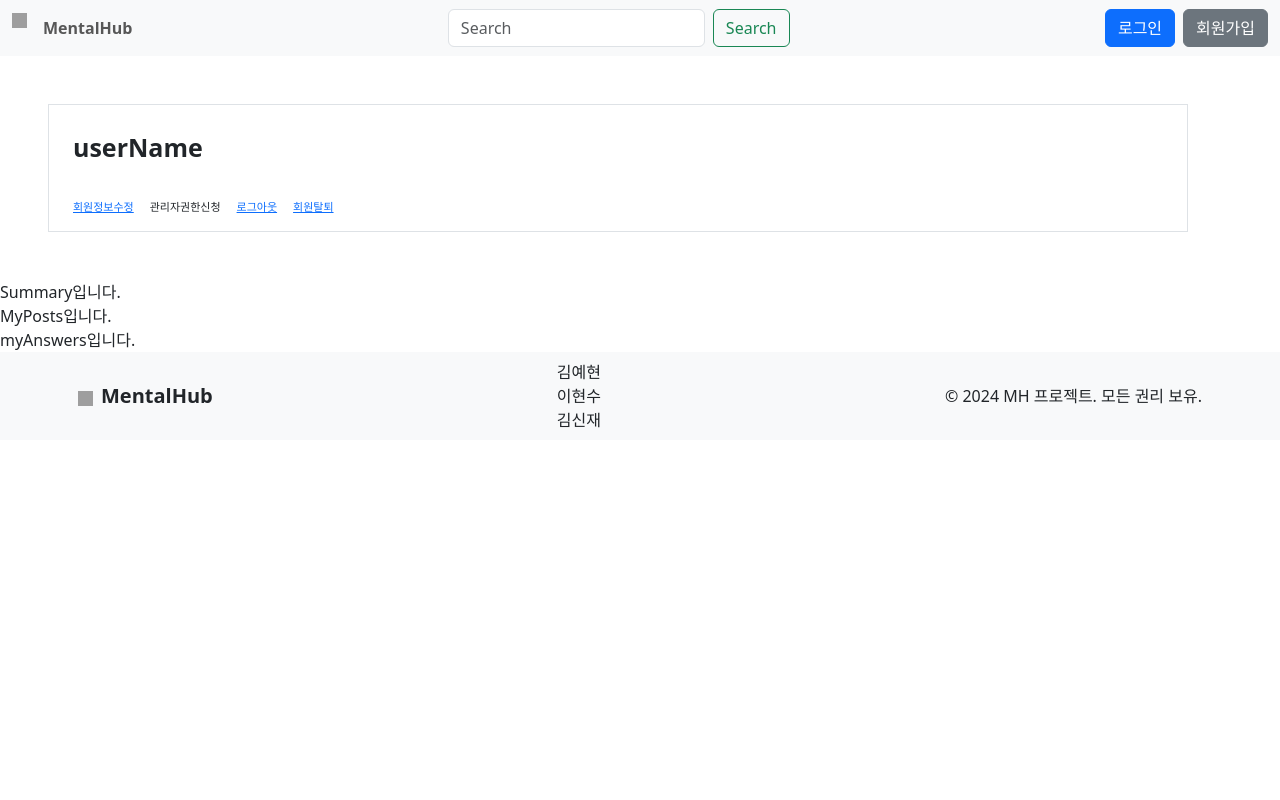
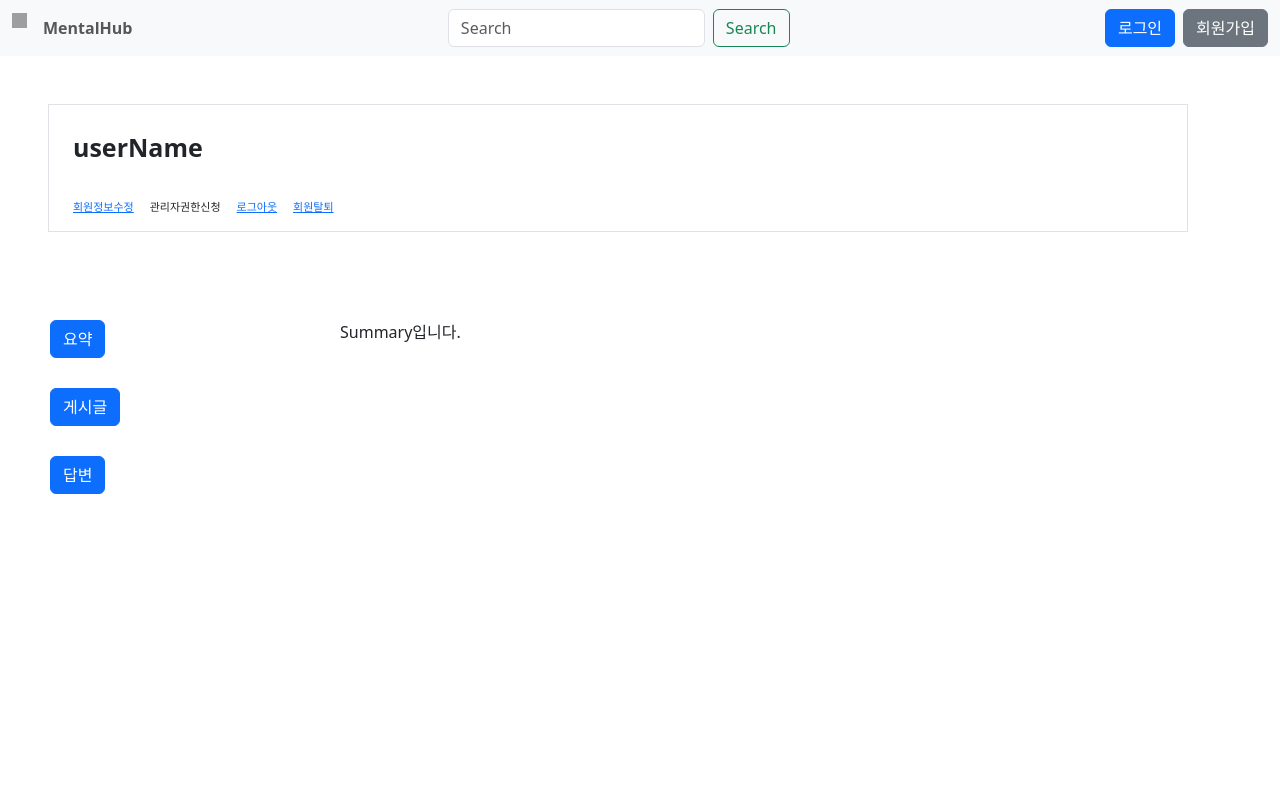
Before and after one commit to yehyeon95/MentalHub, a React (Create React App) app in the folder front/: page /myPage in a window 1280 px wide. Shown: the top 800 px of the page. Built offline with nearby package versions, Linux system fonts and the light colour scheme; grey boxes are pictures that could not be loaded.

Commit message:
mypage 레이아웃

```diff
--- a/front/package.json
+++ b/front/package.json
@@ -8,6 +8,7 @@
     "@testing-library/user-event": "^13.5.0",
     "bootstrap": "^5.3.3",
     "react": "^18.2.0",
+    "react-bootstrap": "^2.10.1",
     "react-dom": "^18.2.0",
     "react-router-dom": "^6.22.2",
     "react-scripts": "5.0.1",
--- a/front/src/pages/myPage.js
+++ b/front/src/pages/myPage.js
@@ -1,19 +1,34 @@
+import {useState, useEffect} from 'react'
+import { Container, Row, Col, Button } from 'react-bootstrap';
 import Profile from "../components/profile";
 import Summary from "../components/summary";
 import MyPosts from "../components/myposts";
 import MyAnswers from "../components/myanswers";
 
 const MyPage= () => {
+
+    const [activeComponent, setActiveComponent] = useState('Summary')
     return (
         <div>
             <div>
                 <Profile />
             </div>
-            <div>
-                <Summary />
-                <MyPosts />
-                <MyAnswers />
-            </div>
+            <Container fluid style={{ height: '100vh', paddingTop: '20px' }}>
+                <Row>
+                    {/* <Col xs={3} style={{ backgroundColor: '#f8f9fa', padding: '20px' }}> */}
+                    <Col style={{ padding: '20px' }}>
+                        <Button  variant="primary" onClick={()=>setActiveComponent('Summary')} style={{ display: 'block', marginBottom: '30px' ,marginLeft:'30px' }}>요약</Button>
+                        <Button  variant="primary" onClick={()=>setActiveComponent('MyPosts')} style={{ display: 'block', marginBottom: '30px' ,marginLeft:'30px'}}>게시글</Button>
+                        <Button  variant="primary" onClick={()=>setActiveComponent('MyAnswers')} style={{ display: 'block', marginBottom: '30px' ,marginLeft:'30px'}}>답변</Button>
+                    </Col>
+                    <Col xs={9} style={{ padding: '20px' }}>
+                        {activeComponent === 'Summary' && <Summary />}
+                        {activeComponent === 'MyPosts' && <MyPosts />}
+                        {activeComponent === 'MyAnswers' && <MyAnswers />}
+                    </Col>
+                    {/* </Col> */}
+                </Row>
+            </Container>
         </div>
     );
 }
```
Also changed, not shown: 1 other file (tests, documents, lock files or other folders).
